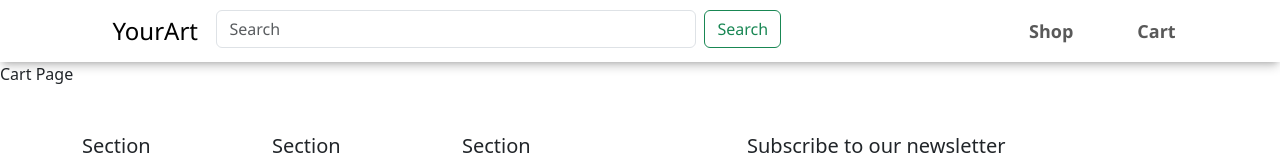
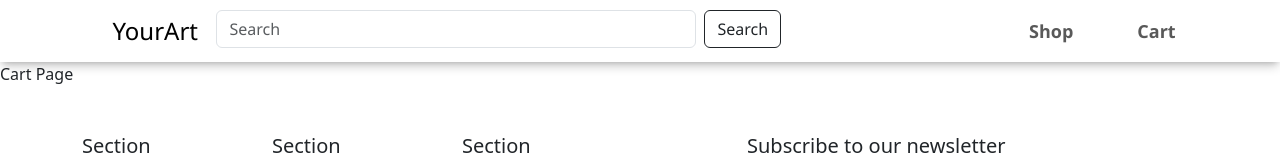
Before and after one commit to rohanjaiswal13/ArtGallery, a React (Vite) app: page /cart in a window 1280 px wide. Shown: the top 160 px of the page. Built offline with nearby package versions, Linux system fonts and the light colour scheme.

Commit message:
search bar finalised

```diff
--- a/src/components/navbar/navbar.css
+++ b/src/components/navbar/navbar.css
@@ -1,6 +1,7 @@
 nav{
     box-shadow: 0 6px 10px -2px rgba(0, 0, 0, 0.2), 0 3px 6px -3px rgba(0, 0, 0, 0.2);
     font-family: 'Segoe UI', Tahoma, Geneva, Verdana, sans-serif!important;
+    width: 100%!important;
 }
 
 .navbar-brand{
--- a/src/components/navbar/navbar.jsx
+++ b/src/components/navbar/navbar.jsx
@@ -30,7 +30,7 @@ const NavBar = () => {
               aria-label="Search"
             />
             <button
-              className="btn btn-outline-success my-2 my-sm-0"
+              className="btn btn-outline-dark my-2 my-sm-0"
               type="submit"
             >
               Search
```
